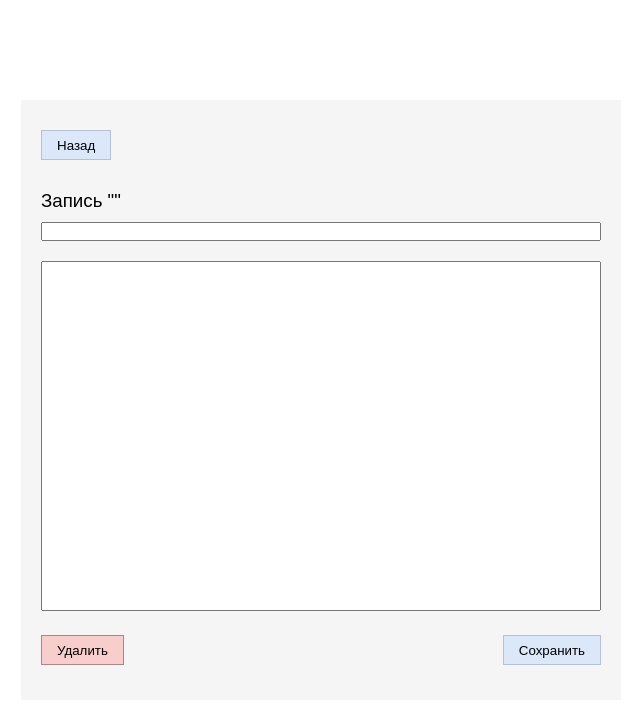
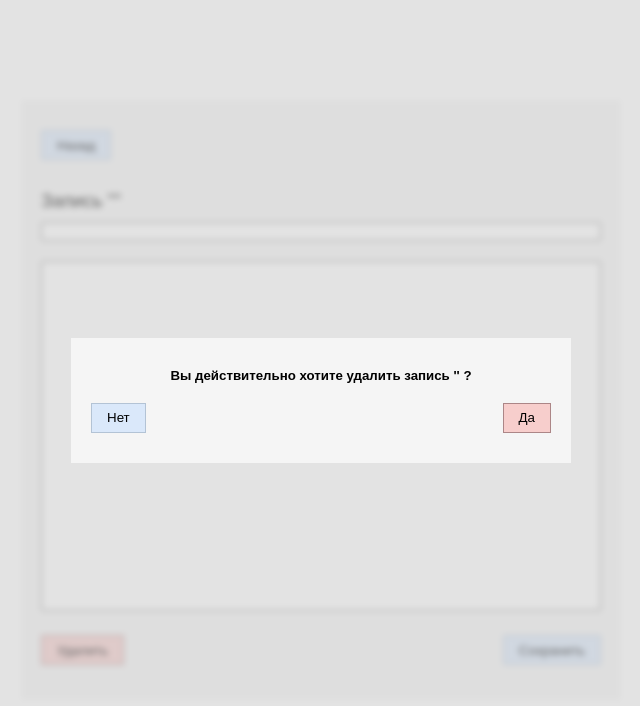
Before and after one commit to Meliciron/blog, a React (Create React App) app: page /NewCard in a window 1280 px wide. Both pictures are taken after a click on the button "Удалить". Shown: the top 706 px of the page, without its empty margins (319-959 px from the left). Built offline with nearby package versions, Linux system fonts and the light colour scheme.

Commit message:
everything is done

```diff
--- a/package.json
+++ b/package.json
@@ -4,9 +4,11 @@
   "private": true,
   "homepage": "/CardsList",
   "dependencies": {
+    "@reduxjs/toolkit": "^1.8.1",
     "classnames": "^2.3.1",
     "react": "^18.0.0",
     "react-dom": "^18.0.0",
+    "react-redux": "^8.0.0",
     "react-router-dom": "^6.3.0",
     "react-scripts": "5.0.1"
   },
--- a/src/components/card/card.jsx
+++ b/src/components/card/card.jsx
@@ -2,13 +2,22 @@ import React from 'react';
 import './card.css';
 import Button from '../button/button';
 import TextArea from '../textArea/textArea';
+import { useDispatch } from 'react-redux';
+import { setChosenCard } from '../../redux/cardsListSlice';
 
-function Card({ title = 'title', content, proccedBtnHandler }) {
+function Card({ card, proccedBtnHandler }) {
+  const dispatch = useDispatch();
+
+  const onClickHandler = () => {
+    dispatch(setChosenCard(card));
+    proccedBtnHandler();
+  };
+
   return (
     <div className="card">
-      <h3 className="card__title">{title}</h3>
-      <TextArea className="card__content" readOnly value={content} />
-      <Button className={'wide'} onClick={() => proccedBtnHandler()}>
+      <h3 className="card__title">{card.title}</h3>
+      <TextArea className="card__content" readOnly value={card.content} />
+      <Button className={'wide'} onClick={onClickHandler}>
         Перейти
       </Button>
     </div>
--- /dev/null
+++ b/src/components/confirmation/confirmation.css
@@ -0,0 +1,9 @@
+.confirmation__title {
+  text-align: center;
+  margin-bottom: 20px;
+}
+
+.confirmation__btns-wrapper {
+  display: flex;
+  justify-content: space-between;
+}
--- /dev/null
+++ b/src/components/confirmation/confirmation.jsx
@@ -0,0 +1,22 @@
+import React from 'react';
+import './confirmation.css';
+import Container from '../container/container';
+import Button from '../button/button';
+
+function Confirmation({ title, confirmHandler, cancelHandler }) {
+  return (
+    <Container className="confirmation">
+      <h5 className="confirmation__title">
+        Вы действительно хотите удалить запись '{title}' ?
+      </h5>
+      <div className="confirmation__btns-wrapper">
+        <Button onClick={cancelHandler}>Нет</Button>
+        <Button className="red" onClick={confirmHandler}>
+          Да
+        </Button>
+      </div>
+    </Container>
+  );
+}
+
+export default Confirmation;
--- a/src/components/container/container.css
+++ b/src/components/container/container.css
@@ -10,3 +10,8 @@
   width: 400px;
   height: fit-content;
 }
+
+.container.confirmation {
+  height: fit-content;
+  width: 500px;
+}
--- a/src/components/textArea/textArea.jsx
+++ b/src/components/textArea/textArea.jsx
@@ -2,9 +2,9 @@ import React from 'react';
 import './textArea.css';
 import classNames from 'classnames';
 
-function TextArea({ className, ...rest }) {
+const TextArea = React.forwardRef(({ className, ...rest }, ref) => {
   const classes = classNames('text-area', className);
-  return <textarea className={classes} {...rest}></textarea>;
-}
+  return <textarea ref={ref} className={classes} {...rest}></textarea>;
+});
 
 export default TextArea;
--- a/src/index.js
+++ b/src/index.js
@@ -3,12 +3,16 @@ import ReactDOM from 'react-dom/client';
 import './index.css';
 import App from './App';
 import { BrowserRouter } from 'react-router-dom';
+import { Provider } from 'react-redux';
+import store from './redux/index';
 
 const root = ReactDOM.createRoot(document.getElementById('root'));
 root.render(
   <React.StrictMode>
     <BrowserRouter>
-      <App />
+      <Provider store={store}>
+        <App />
+      </Provider>
     </BrowserRouter>
   </React.StrictMode>
 );
--- a/src/pages/cardsList/cardsList.jsx
+++ b/src/pages/cardsList/cardsList.jsx
@@ -4,12 +4,20 @@ import Container from '../../components/container/container';
 import Card from '../../components/card/card';
 import Button from '../../components/button/button';
 import { useNavigate } from 'react-router-dom';
+import { useDispatch, useSelector } from 'react-redux';
+import { setChosenCard } from '../../redux/cardsListSlice';
 
 const CardsList = () => {
-  const [isModalVisible, setIsModalVisible] = React.useState(false);
   const navigate = useNavigate();
+  const dispatch = useDispatch();
+  const allCards = useSelector((state) => state.cards.cardsList);
 
   const proccedBtnHandler = () => {
+    navigate('/NewCard', { replace: true });
+  };
+
+  const addCardHandler = () => {
+    dispatch(setChosenCard({}));
     navigate('/NewCard', { replace: true });
   };
 
@@ -18,24 +26,18 @@ const CardsList = () => {
       <Container>
         <h1 className="cards-list__title">Блог</h1>
         <div className="cards-list__greed-container">
-          <Card proccedBtnHandler={proccedBtnHandler} />
-          <Card proccedBtnHandler={proccedBtnHandler} />
-          <Card proccedBtnHandler={proccedBtnHandler} />
-          <Card proccedBtnHandler={proccedBtnHandler} />
-          <Card proccedBtnHandler={proccedBtnHandler} />
-          <Card proccedBtnHandler={proccedBtnHandler} />
-          <Card proccedBtnHandler={proccedBtnHandler} />
-          <Card proccedBtnHandler={proccedBtnHandler} />
-          <Card proccedBtnHandler={proccedBtnHandler} />
+          {allCards?.map((card, index) => {
+            return (
+              <Card
+                key={Date.now() + index}
+                card={card}
+                proccedBtnHandler={proccedBtnHandler}
+              />
+            );
+          })}
         </div>
         <div className="cards-list__btn-wrapper">
-          <Button
-            onClick={() => {
-              navigate('/NewCard', { replace: true });
-            }}
-          >
-            + Добавить
-          </Button>
+          <Button onClick={addCardHandler}>+ Добавить</Button>
         </div>
       </Container>
     </Fragment>
--- a/src/pages/newCard/newCard.jsx
+++ b/src/pages/newCard/newCard.jsx
@@ -1,16 +1,84 @@
-import React from 'react';
+import React, { Fragment } from 'react';
 import './newCard.css';
 
 import Container from '../../components/container/container';
 import Button from '../../components/button/button';
 import Input from '../../components/input/input';
 import TextArea from '../../components/textArea/textArea';
+import ModalWindow from '../../components/modalWindow/modalWindow';
+import Confirmation from '../../components/confirmation/confirmation';
 import { useNavigate } from 'react-router-dom';
+import { useDispatch, useSelector } from 'react-redux';
+import {
+  addToList,
+  removeFromList,
+  patchCard,
+} from '../../redux/cardsListSlice';
 
 function NewCard() {
   const navigate = useNavigate();
+  const dispatch = useDispatch();
+  const chosenCard = useSelector((state) => state.cards.chosenCard);
+
+  const [title, setTitle] = React.useState(
+    chosenCard.title ? chosenCard.title : ''
+  );
+  const [content, setContent] = React.useState(
+    chosenCard.content ? chosenCard.content : ''
+  );
+  const [isModalVisible, setIsModalVisible] = React.useState(false);
+
+  const titleRef = React.useRef();
+  const contentRef = React.useRef();
+
+  const titleHandler = () => {
+    setTitle(titleRef.current.value);
+  };
+
+  const contentHandler = () => {
+    setContent(contentRef.current.value);
+  };
+
+  const saveHandler = () => {
+    if (chosenCard.id === undefined) {
+      dispatch(
+        addToList({
+          id: Date.now(),
+          title: title !== '' ? title : 'untitled',
+          content: content,
+        })
+      );
+      navigate('/CardsList', { replace: true });
+    } else {
+      dispatch(
+        patchCard({
+          id: chosenCard.id,
+          title: title,
+          content: content,
+        })
+      );
+      navigate('/CardsList', { replace: true });
+    }
+  };
+
+  const removeHandler = () => {
+    setIsModalVisible(true);
+  };
+
+  const removeConfirmed = () => {
+    if (chosenCard.id !== undefined) {
+      dispatch(removeFromList(chosenCard.id));
+      setIsModalVisible(false);
+      navigate('/CardsList', { replace: true });
+    }
+  };
+
+  const removeCanceled = () => {
+    setIsModalVisible(false);
+  };
 
   return (
+    <Fragment>
       <Container className="new-card">
         <Button
           onClick={() => {
@@ -20,15 +88,30 @@ function NewCard() {
           Назад
         </Button>
         <div className="new-card__title-wrapper">
-        <h3 className="new-card__title">Запись ""</h3>
-        <Input />
+          <h3 className="new-card__title">Запись "{title}"</h3>
+          <Input ref={titleRef} onChange={titleHandler} value={title} />
         </div>
-      <TextArea className="new-card__content" />
+        <TextArea
+          ref={contentRef}
+          onChange={contentHandler}
+          value={content}
+          className="new-card__content"
+        />
         <div className="new-card__btns-wrapper">
-        <Button className="red">Удалить</Button>
-        <Button>Сохранить</Button>
+          <Button onClick={removeHandler} className="red">
+            Удалить
+          </Button>
+          <Button onClick={saveHandler}>Сохранить</Button>
         </div>
       </Container>
+      <ModalWindow isActive={isModalVisible}>
+        <Confirmation
+          title={title}
+          confirmHandler={removeConfirmed}
+          cancelHandler={removeCanceled}
+        />
+      </ModalWindow>
+    </Fragment>
   );
 }
 
--- /dev/null
+++ b/src/redux/cardsListSlice.js
@@ -0,0 +1,35 @@
+import { createSlice, current } from '@reduxjs/toolkit';
+
+const initialState = {
+  cardsList: [],
+  chosenCard: {},
+};
+
+const cardsListSlice = createSlice({
+  name: 'cardsList',
+  initialState,
+  reducers: {
+    addToList(state, action) {
+      state.cardsList.push(action.payload);
+    },
+    removeFromList(state, action) {
+      state.cardsList = state.cardsList.filter(
+        (card) => card.id !== action.payload
+      );
+    },
+    patchCard(state, action) {
+      const patchingCard = state.cardsList.find(
+        (card) => card.id === action.payload.id
+      );
+      patchingCard.title = action.payload.title;
+      patchingCard.content = action.payload.content;
+    },
+    setChosenCard(state, action) {
+      state.chosenCard = action.payload;
+    },
+  },
+});
+
+export const { addToList, removeFromList, patchCard, setChosenCard } =
+  cardsListSlice.actions;
+export default cardsListSlice.reducer;
--- /dev/null
+++ b/src/redux/index.js
@@ -0,0 +1,8 @@
+import { configureStore } from '@reduxjs/toolkit';
+import cardsListReducer from './cardsListSlice';
+
+export default configureStore({
+  reducer: {
+    cards: cardsListReducer,
+  },
+});
```
Also changed, not shown: 1 other file (tests, documents, lock files or other folders). Lines whose indentation alone changed are shown as unchanged.
